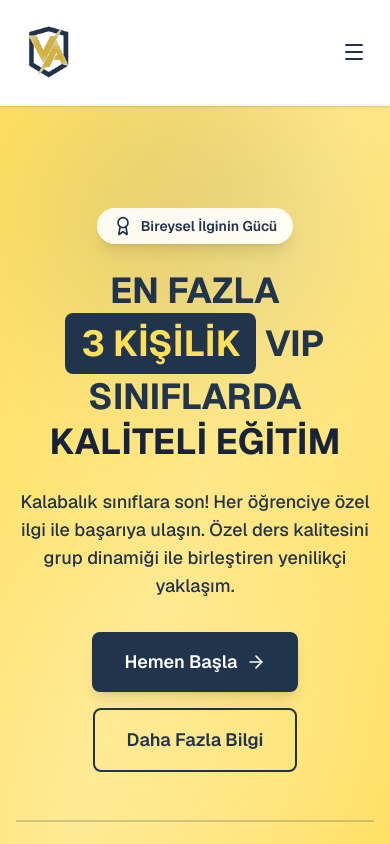
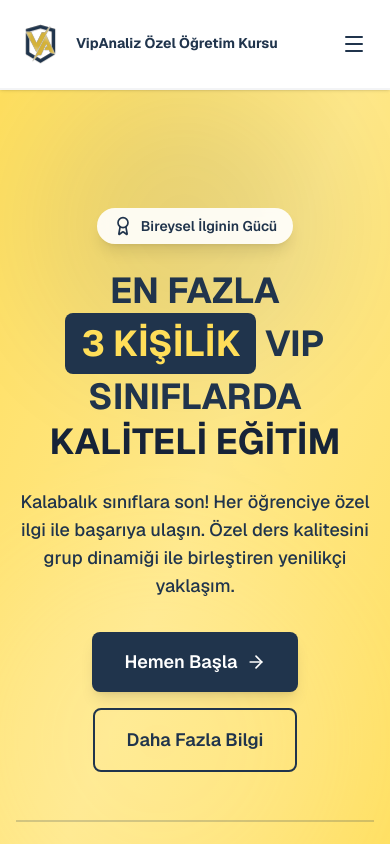
Before and after one commit to Atfirstclick/vip-analiz-projesi, a Next.js app: page / in a window 390 px wide. Shown: the top 844 px of the page. Built offline with nearby package versions, Linux system fonts and the light colour scheme.

Commit message:
fix: Adjust Navbar logo size and heading styles for improved responsiveness

```diff
--- a/components/landing/Navbar.tsx
+++ b/components/landing/Navbar.tsx
@@ -14,8 +14,8 @@
     <nav className="fixed top-0 left-0 right-0 z-50 bg-white border-b-2 border-gray-100 shadow-sm">
       <Container>
         <div className="flex items-center justify-between py-5">
-          <Link href="/" className="flex items-center gap-4 group">
-            <div className="relative w-16 h-16 md:w-20 md:h-20 shrink-0">
+          <Link href="/" className="flex items-center gap-3 md:gap-4 group">
+            <div className="relative w-12 h-12 md:w-20 md:h-20 shrink-0">
               <Image
                 src="/images/logo.svg"
                 alt="VipAnaliz"
@@ -25,8 +25,8 @@
                 className="object-contain"
               />
             </div>
-            <div className="hidden sm:block">
-              <h1 className="text-lg md:text-xl lg:text-2xl font-bold text-vip-navy group-hover:text-vip-gold transition-colors">
+            <div>
+              <h1 className="text-sm md:text-xl lg:text-2xl font-bold text-vip-navy group-hover:text-vip-gold transition-colors leading-tight">
                 VipAnaliz Özel Öğretim Kursu
               </h1>
             </div>
```
